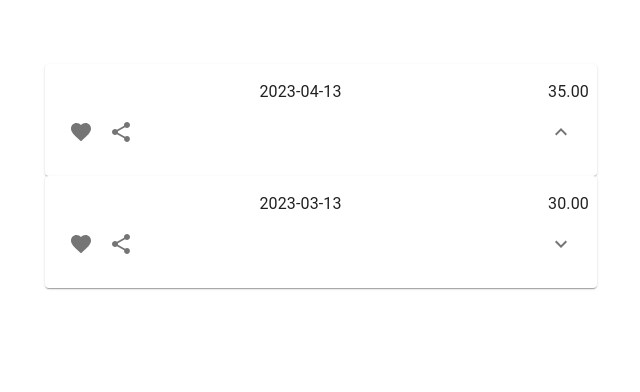
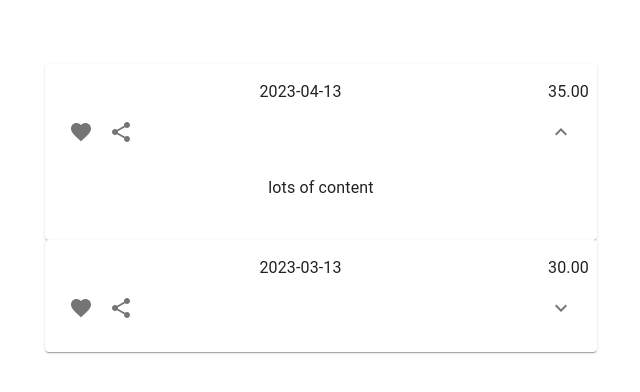
Before and after one commit to khpi-uni/sem4-course-works, a React (Vite) app in the folder front/: page /orders in a window 1280 px wide. Shown: the top 392 px of the page, without its empty margins (319-959 px from the left). Built offline with nearby package versions, Linux system fonts and the light colour scheme.

Commit message:
fix: normal expand/collapse
ok.., it's not perfect since you cannot collapse the card that you have expanded, but there is a ton things happening, so I move on

```diff
--- a/front/src/components/Order.jsx
+++ b/front/src/components/Order.jsx
@@ -39,6 +39,8 @@ const Order = (props) =>{
   const [expanded, setExpanded] = React.useState(0);
 
   const handleExpandClick = (i) => {
+    console.log(i);
+    console.log(expanded);
     setExpanded(i);
   };
   return (
@@ -66,7 +68,7 @@ const Order = (props) =>{
           <ShareIcon />
         </IconButton>
         <ExpandMore
-          expand={expanded===i}
+          expand={(expanded==i)}
           onClick={()=>handleExpandClick(i)}
           aria-expanded={expanded}
           aria-label="show more"
@@ -74,7 +76,7 @@ const Order = (props) =>{
           <ExpandMoreIcon />
         </ExpandMore>
       </CardActions>
-      <Collapse in={expanded} timeout="auto" unmountOnExit>
+      <Collapse in={expanded==i} timeout="auto" unmountOnExit>
         <CardContent>
           <Typography>lots of content</Typography>
         </CardContent>
```
